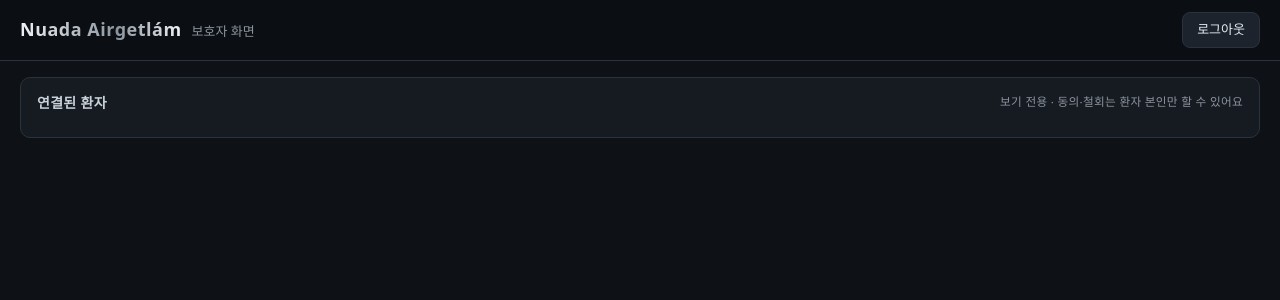
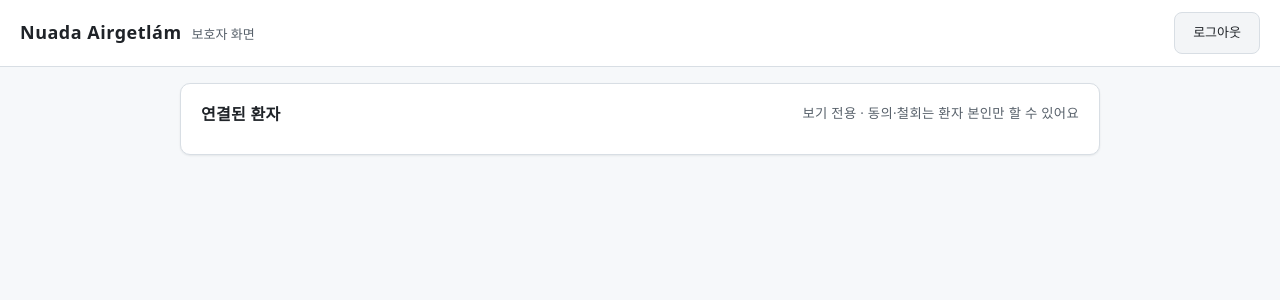
Before and after one commit to plm316703-lang/nuada-airgetlam, a web app: page /guardian.html in a window 1280 px wide. Shown: the top 300 px of the page. Run offline with its HTML, style and script files only (its server is not run), Linux system fonts and the light colour scheme; data that the repository does not hold is empty; some of the project's set-up classes (security, data sources, template engines, error pages and the like) are left out, and stand-ins take their place.

Commit message:
feat: 환자·보호자 화면을 밝은 테마·큰 글씨로 (디자인 A)
- app.css: :root.easy 색 변수 덮어쓰기, 상태 문장 24px + 상태별 바탕색, 휴대폰 폭 머리글 두 줄
- 관제·관리자 화면: color-scheme: dark 로 하얀 표 스크롤바 해결
- patient.html, guardian.html: class="easy", 12px 인라인 글씨를 .note 로

Co-Authored-By: Claude Opus 5.5 <noreply@anthropic.com>

```diff
--- a/backend-spring/src/main/resources/static/css/app.css
+++ b/backend-spring/src/main/resources/static/css/app.css
@@ -17,7 +17,51 @@
   --idle: #6e7681;
   --radius: 10px;
   --mono: ui-monospace, SFMono-Regular, Consolas, "Liberation Mono", monospace;
+  /* 브라우저가 기본으로 그리는 스크롤바·입력 칸도 어두운 색으로 그리게 한다 (없으면 표 스크롤바만 하얗게 튐) */
+  color-scheme: dark;
 }
+
+/* ---------- 쉬운 화면 (환자·보호자) ----------
+   관제 담당자는 어두운 관제실 화면이 익숙하지만, 환자·보호자는 집에서 휴대폰·태블릿으로 잠깐 확인한다.
+   그래서 밝은 배경 + 큰 글씨로 바꾼다. 색 변수만 덮어써서 같은 부품(.panel, .now, .badge)을 그대로 쓴다.
+   상태 색은 흰 바탕에서도 글자 대비가 충분하도록 한 단계 진한 색을 쓴다 */
+:root.easy {
+  --bg: #f6f8fa;
+  --panel: #ffffff;
+  --panel-2: #f3f5f7;
+  --line: #d8dee4;
+  --text: #1f2328;
+  --muted: #57606a;
+  --silver: #1f2328;
+  --accent: #0969da;
+  --ok: #1a7f37;
+  --warn: #9a6700;
+  --bad: #cf222e;
+  --idle: #6e7781;
+  color-scheme: light;
+}
+:root.easy body { font-size: 16px; }
+:root.easy .topbar { background: #ffffff; }
+:root.easy .brand b { background: none; color: var(--text); }   /* 은색 그라데이션 글자는 흰 바탕에서 거의 보이지 않음 */
+:root.easy main { max-width: 960px; }                           /* 넓은 화면에서도 한눈에 읽히는 폭 */
+:root.easy .panel { padding: 18px 20px; box-shadow: 0 1px 2px #1f232814; }
+:root.easy .panel h2 { font-size: 16px; }
+:root.easy .now { font-size: 24px; font-weight: 600; padding: 18px 20px; border-left-width: 8px; }
+/* 바탕색도 상태에 맞춰 옅게 칠해, 문장을 읽기 전에도 "괜찮은지"가 먼저 보이게 한다 (문장이 주 정보, 색은 보조) */
+:root.easy .now-RUNNING { background: #dafbe1; }
+:root.easy .now-STOPPED { background: #fff8c5; }
+:root.easy .now-RESET_REQUIRED { background: #ffebe9; }
+:root.easy .stops li { font-size: 17px; }
+:root.easy .big { font-size: 19px; }
+:root.easy .kv { font-size: 15px; }
+:root.easy button { padding: 10px 18px; }
+:root.easy button.primary { color: #ffffff; }
+:root.easy button.danger { background: #ffebe9; color: var(--bad); }
+:root.easy .note { font-size: 14px; color: var(--muted); margin: 12px 0 0; }
+:root.easy .idle-warn { background: #fff8c5; box-shadow: 0 6px 24px #1f232833; }   /* 어두운 경고 상자에 진한 글자가 겹쳐 안 보이는 것 방지 */
+/* 팔 그림은 어두운 "모니터 창"으로 남긴다: 그림 색(은색 팔·상태색 관절)이 어두운 바탕 기준으로 맞춰져 있음.
+   다만 환자 화면에서 그림이 너무 커져 아래 정보를 밀어내지 않게 높이만 제한한다 */
+:root.easy canvas#arm, :root.easy canvas.arm { max-height: 280px; }
 
 * { box-sizing: border-box; }
 html, body { margin: 0; background: var(--bg); color: var(--text);
@@ -40,6 +84,14 @@ select, input { font: inherit; background: var(--panel-2); color: var(--text); b
   background: linear-gradient(90deg, #f0f3f6, #8b949e 60%, #f0f3f6); -webkit-background-clip: text; background-clip: text; color: transparent; }
 .brand span { color: var(--muted); font-size: 13px; }
 .who { color: var(--muted); font-size: 13px; display: flex; gap: 10px; align-items: center; }
+.who button { white-space: nowrap; }
+/* 휴대폰 폭: 한 줄에 다 넣으면 버튼 글자가 세로로 쪼개진다 → 이름·버튼을 둘째 줄로 내리고 부제는 숨긴다 */
+@media (max-width: 600px) {
+  .topbar { flex-wrap: wrap; padding: 10px 14px; }
+  .brand span { display: none; }
+  .who { width: 100%; justify-content: flex-end; flex-wrap: wrap; gap: 8px; }
+  .who button { padding: 6px 10px; }
+}
 
 /* ---------- 배치 ---------- */
 main { padding: 16px 20px 40px; max-width: 1400px; margin: 0 auto; }
--- a/backend-spring/src/main/resources/static/guardian.html
+++ b/backend-spring/src/main/resources/static/guardian.html
@@ -1,5 +1,5 @@
 <!doctype html>
-<html lang="ko">
+<html lang="ko" class="easy">
 <head>
   <meta charset="utf-8">
   <meta name="viewport" content="width=device-width, initial-scale=1">
@@ -55,7 +55,7 @@
       el('ul', { class: 'stops' }, ...(shown.length
         ? shown.map(x => el('li', {}, el('time', {}, hhmm(x.at)), el('span', {}, x.reason)))
         : [el('li', { class: 'muted' }, '오늘은 멈춘 적이 없어요.')])),
-      stops.length > SHOW_STOPS ? el('p', { class: 'muted', style: 'font-size:12px;margin:6px 0 0' }, `이전 기록 ${stops.length - SHOW_STOPS}건 더 있음`) : null);
+      stops.length > SHOW_STOPS ? el('p', { class: 'note' }, `이전 기록 ${stops.length - SHOW_STOPS}건 더 있음`) : null);
 
     requestAnimationFrame(() => drawArm(canvas, p.arm ? p.arm.angle : 90, state));
     return node;
--- a/backend-spring/src/main/resources/static/patient.html
+++ b/backend-spring/src/main/resources/static/patient.html
@@ -1,5 +1,5 @@
 <!doctype html>
-<html lang="ko">
+<html lang="ko" class="easy">
 <head>
   <meta charset="utf-8">
   <meta name="viewport" content="width=device-width, initial-scale=1">
@@ -23,7 +23,7 @@
     <div class="panel">
       <h2>로봇팔 모습</h2>
       <canvas id="arm" aria-label="내 로봇팔 상태 그림"></canvas>
-      <p class="muted" style="font-size:12px;margin:10px 0 0">관문 검사를 통과한 명령만 팔을 움직여요. 멈춘 팔은 관제 담당자가 확인한 뒤에만 다시 움직여요.</p>
+      <p class="note">관문 검사를 통과한 명령만 팔을 움직여요. 멈춘 팔은 관제 담당자가 확인한 뒤에만 다시 움직여요.</p>
     </div>
     <div class="panel">
       <h2>오늘 멈춘 기록 <small id="stopCount"></small></h2>
@@ -40,7 +40,7 @@
       <summary>자세히 보기</summary>
       <dl class="kv" id="status"></dl>
     </details>
-    <p class="muted" style="font-size:12px;margin-top:14px">본인의 결정이 항상 우선합니다. 언제든 동의하거나 철회할 수 있습니다.</p>
+    <p class="note">본인의 결정이 항상 우선합니다. 언제든 동의하거나 철회할 수 있습니다.</p>
   </section>
 </main>
 <script src="/js/common.js"></script>
```
